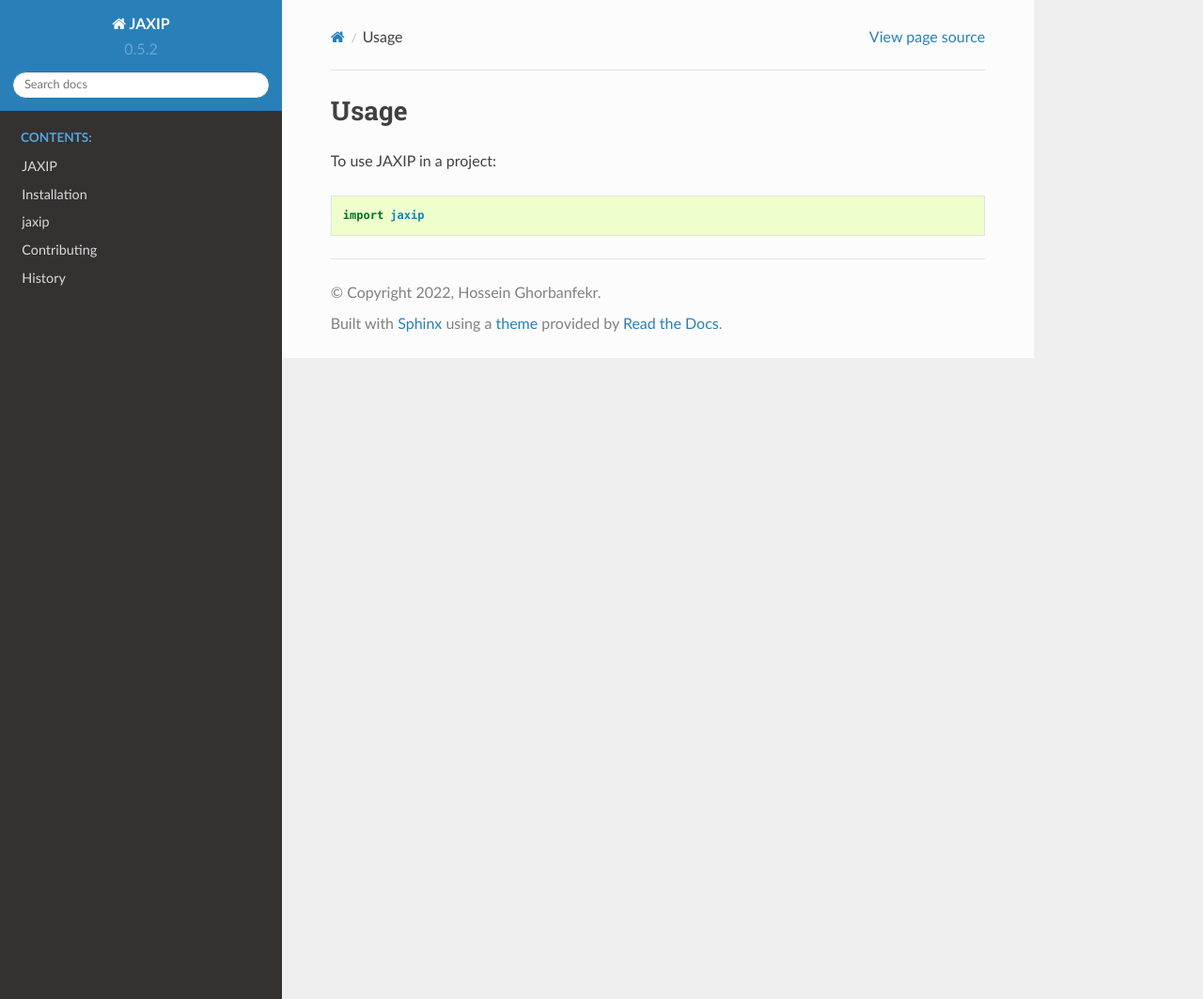
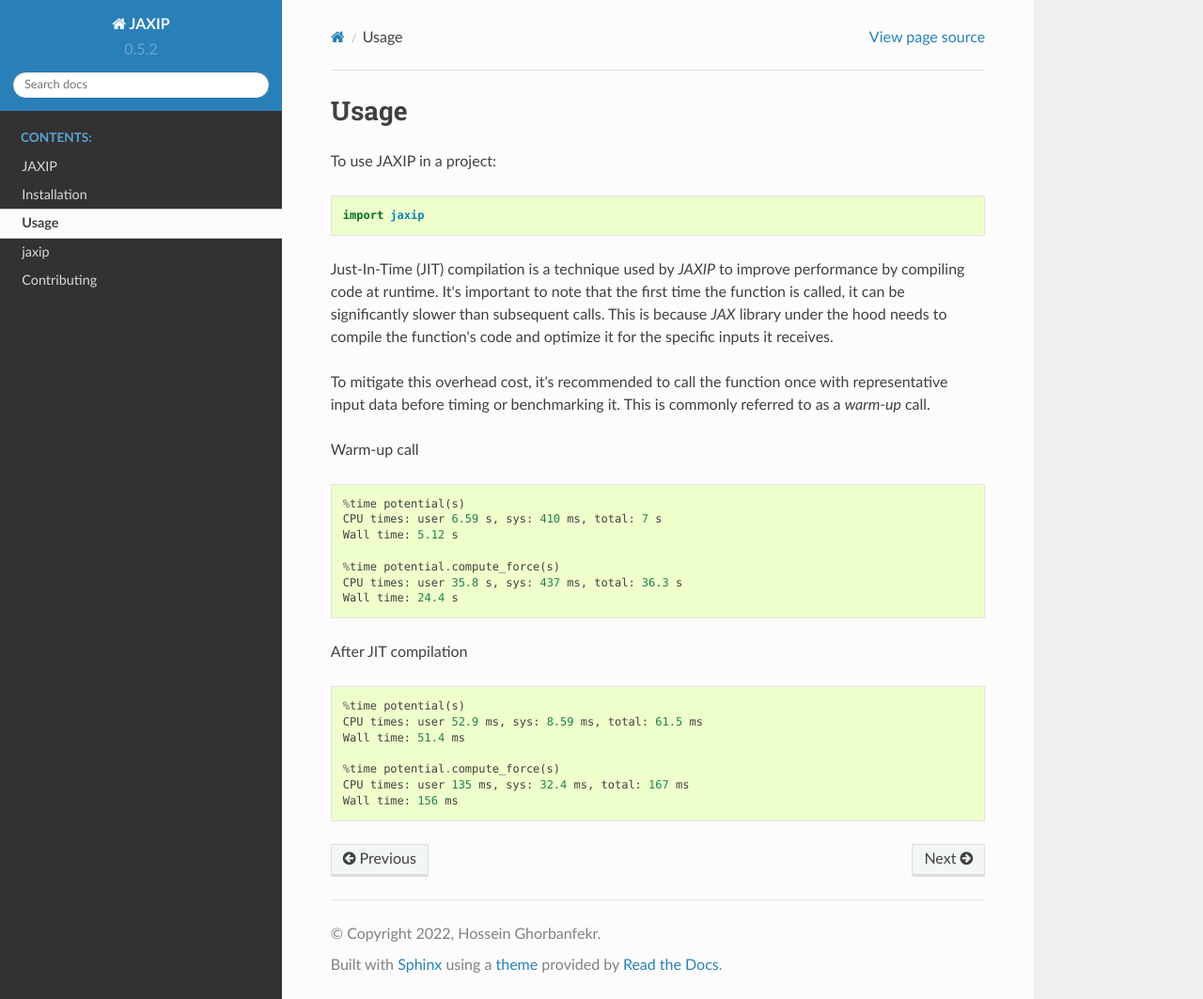
Before and after one commit to hghcomphys/pantea, a Sphinx documentation site: the page built from docs/usage.rst, in a window 1280 px wide and 1063 px high. Shown: the whole window at 94% size. Built offline with Sphinx 7.4.7 and the Read the Docs theme 2.0.0, drawn with Linux system fonts in a browser that asks for light colours; pages that are not in the unit, such as notebooks, are missing from menus.

Commit message:
add jit explaination to usage

```diff
--- a/docs/index.rst
+++ b/docs/index.rst
@@ -8,12 +8,12 @@
 
    readme
    installation
-   .. usage
+   usage
    examples
    modules
    contributing
    authors
-   history
+   .. history
 
 
 Indices and tables
--- a/docs/usage.rst
+++ b/docs/usage.rst
@@ -7,3 +7,38 @@
 .. code:: python
 
     import jaxip
+
+
+Just-In-Time (JIT) compilation is a technique used by `JAXIP` to improve performance by compiling code at runtime.
+It's important to note that the first time the function is called, it can be significantly slower than subsequent calls.
+This is because `JAX` library under the hood needs to compile the function's
+code and optimize it for the specific inputs it receives.
+
+To mitigate this overhead cost, it's recommended to call
+the function once with representative input data before timing or benchmarking it.
+This is commonly referred to as a `warm-up` call.
+
+Warm-up call
+
+.. code:: python
+
+    %time potential(s)
+    CPU times: user 6.59 s, sys: 410 ms, total: 7 s
+    Wall time: 5.12 s
+
+    %time potential.compute_force(s)
+    CPU times: user 35.8 s, sys: 437 ms, total: 36.3 s
+    Wall time: 24.4 s
+
+
+After JIT compilation
+
+.. code:: python
+
+    %time potential(s)
+    CPU times: user 52.9 ms, sys: 8.59 ms, total: 61.5 ms
+    Wall time: 51.4 ms
+
+    %time potential.compute_force(s)
+    CPU times: user 135 ms, sys: 32.4 ms, total: 167 ms
+    Wall time: 156 ms
```
